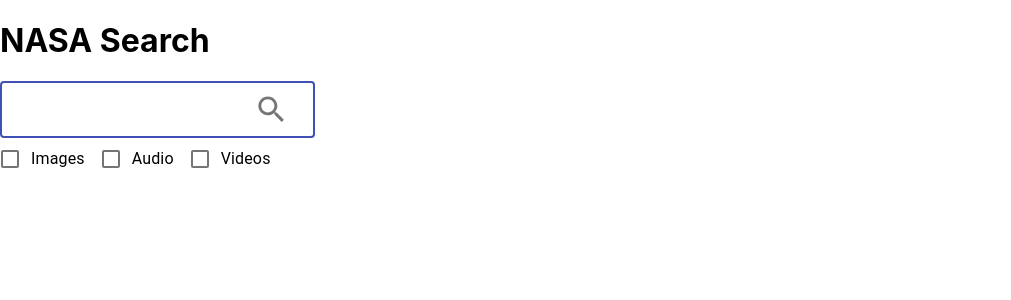
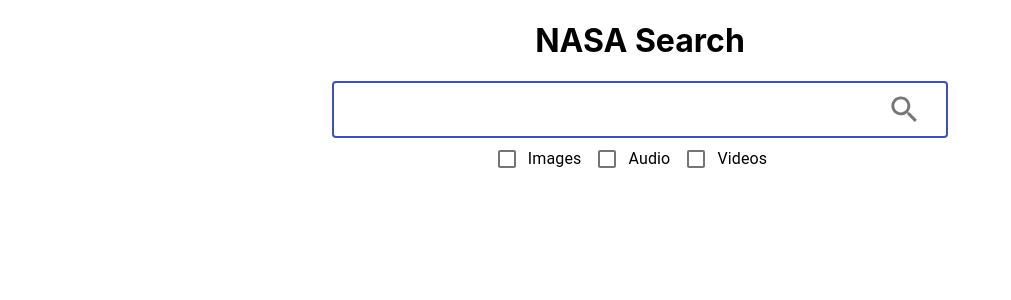
Before and after one commit to sinh343/front-end-tech-challenge, a React (Create React App) app in the folder app/: page / in a window 1280 px wide. Shown: the top 300 px of the page, without its empty margins (0-1011 px from the left). Built offline with nearby package versions, Linux system fonts and the light colour scheme.

Commit message:
adding grid from mui to do most of the layout

```diff
--- a/app/src/App.tsx
+++ b/app/src/App.tsx
@@ -4,15 +4,18 @@
 
 import { BrowserRouter, Switch, Route } from "react-router-dom"
 import { NotFoundPage } from 'pages/NotFoundPage';
+import { Container } from '@material-ui/core';
 
 function App() {
   return (
     <BrowserRouter>
-      <Switch>
-        <Route path="/asset/:id" component={AssetPage}></Route>
-        <Route path="/" exact component={Home}></Route>
-        <Route path="*" component={NotFoundPage} />
-      </Switch>
+      <Container maxWidth="xl">
+        <Switch>
+          <Route path="/asset/:id" component={AssetPage}></Route>
+          <Route path="/" exact component={Home}></Route>
+          <Route path="*" component={NotFoundPage} />
+        </Switch>
+      </Container>
     </BrowserRouter>
   );
 }
--- a/app/src/components/AssetTile/index.tsx
+++ b/app/src/components/AssetTile/index.tsx
@@ -4,6 +4,7 @@
 import React from "react";
 import { useHistory } from "react-router-dom";
 import { ImageProps, INasaAsset, NasaRel } from "../../types";
+import { useStyles } from "./styles";
 
 export interface IAssetTileProps {
   imageProps?: ImageProps,
@@ -14,7 +15,7 @@
 export const AssetTile = (nasaAsset: INasaAsset) => {
   const previewImage = nasaAsset.links?.find(l => l.rel === NasaRel.PREVIEW)?.href ?? config.defaultPreviewImage;
   const { title = "", nasa_id: nasaImageId } = nasaAsset.data?.[0];
-
+  const classes = useStyles();
   const history = useHistory();
   const onClickHandler = () => {
     history.push(`/asset/${nasaImageId}`);
@@ -22,7 +23,7 @@
 
   return (
     <ImageListItem >
-      <img src={previewImage} alt={title} />
+      <img src={previewImage} alt={title} className={classes.img} onClick={onClickHandler} onMouseDown={e => e.preventDefault()} />
       <ImageListItemBar
         title={title}
         actionIcon={
--- /dev/null
+++ b/app/src/components/AssetTile/styles.ts
@@ -0,0 +1,18 @@
+import { createStyles, makeStyles, Theme } from "@material-ui/core/styles"
+import { CSSProperties } from "@material-ui/core/styles/withStyles";
+
+export const CssConstants = {
+  imageHeight: 300
+}
+
+const styles = (t: Theme) => ({
+  img: {
+    width: "100%",
+    maxHeight: `${CssConstants.imageHeight}px`,
+    "&:hover": {
+      cursor: "pointer"
+    } as CSSProperties
+  } as CSSProperties
+})
+
+export const useStyles = makeStyles(t => createStyles(styles(t)));
--- a/app/src/components/ImageAsset/index.tsx
+++ b/app/src/components/ImageAsset/index.tsx
@@ -1,3 +1,5 @@
+import { Grid } from "@material-ui/core";
+import { useStyles } from "./styles";
 import React, { useEffect, useState } from "react";
 import { useParams } from "react-router";
 import { nasaService } from "services/nasaService";
@@ -14,6 +16,7 @@
   const { id: nasaId } = useParams<IAssetUrlParams>();
   const [assetData, setAssetData] = useState<any>({});
   const [assetMetadata, setAssetMetaData] = useState<any>({});
+  const classes = useStyles();
 
   useEffect(() => {
     const fetchData = async () => {
@@ -37,15 +40,17 @@
   const imageSrc = assetData?.items ? getFirstUseableImage(assetData?.items) : undefined;
 
   return (
-    <div>
-      <div>
+    <Grid container justifyContent="center">
+      <Grid container item xs={10} justifyContent="center">
         <h1>{title}</h1>
+      </Grid>
+      <Grid container item xs={10} justifyContent="center">
         <p>{description}</p>
-      </div>
+      </Grid>
 
-      <div>
-        <img src={imageSrc} alt={title} />
-      </div>
-    </div>
+      <Grid item>
+        <img src={imageSrc} alt={title} className={classes.img} />
+      </Grid>
+    </Grid >
   )
 }
--- /dev/null
+++ b/app/src/components/ImageAsset/styles.ts
@@ -0,0 +1,12 @@
+import { createStyles, makeStyles, Theme } from "@material-ui/core/styles"
+import { CSSProperties } from "@material-ui/core/styles/withStyles";
+
+const styles = (t: Theme) => ({
+  img: {
+    width: "100%",
+    maxWidth: "800px",
+    maxHeight: `600px`,
+  } as CSSProperties
+})
+
+export const useStyles = makeStyles(t => createStyles(styles(t)));
--- a/app/src/components/Loading/index.tsx
+++ b/app/src/components/Loading/index.tsx
@@ -1,3 +1,3 @@
 import React from "react";
 
-export const Loading = () => <span>Loading</span>;
+export const Loading = () => <span>Loading...</span>;
--- a/app/src/components/SearchSection/index.tsx
+++ b/app/src/components/SearchSection/index.tsx
@@ -1,4 +1,8 @@
-import { FormControl, FormGroup, IconButton, InputAdornment, OutlinedInput } from "@material-ui/core";
+import FormGroup from '@material-ui/core/FormGroup';
+import Grid from '@material-ui/core/Grid';
+import IconButton from '@material-ui/core/IconButton';
+import InputAdornment from '@material-ui/core/InputAdornment';
+import OutlinedInput from '@material-ui/core/OutlinedInput';
 import SearchIcon from '@material-ui/icons/Search';
 import { SearchCheckbox } from "components/SearchCheckbox";
 import React, { useState } from "react";
@@ -39,10 +43,14 @@
   };
 
   return (
-    <div>
+    <Grid container>
+      <Grid container item xs={12} justifyContent="center">
         <h1>NASA Search</h1>
-      <FormControl >
+      </Grid>
+      <Grid container justifyContent="center">
+        <Grid item xs={12}>
           <OutlinedInput
+            fullWidth
             autoFocus
             value={searchString}
             onChange={e => setSearchString(e.target.value)}
@@ -59,12 +67,18 @@
               </InputAdornment>
             }
           />
+        </Grid>
+        <Grid item >
           <FormGroup row>
             <SearchCheckbox label="Images" checked={isImagesSelected} onChange={e => setIsImagesSelected(!isImagesSelected)} />
             <SearchCheckbox label="Audio" checked={isAudioSelected} onChange={e => setIsAudioSelected(!isAudioSelected)} />
             <SearchCheckbox label="Videos" checked={isVideoSelected} onChange={e => setIsVideoSelected(!isVideoSelected)} />
           </FormGroup>
-      </FormControl>
-    </div>
+        </Grid>
+
+
+
+      </Grid>
+    </Grid>
   );
 };
--- a/app/src/pages/Home/index.tsx
+++ b/app/src/pages/Home/index.tsx
@@ -1,19 +1,29 @@
 import { ImageList } from "@material-ui/core";
+import Grid from "@material-ui/core/Grid";
+import { AssetTile } from "components/AssetTile";
+import { SearchSection } from "components/SearchSection";
 import React from "react";
 import { useAppSelector } from "store/hooks";
-import { AssetTile } from "../../components/AssetTile";
-import { SearchSection } from "../../components/SearchSection";
-
+import { useStyles } from "./styles";
 
 export const Home = () => {
   const nasaImagesData = useAppSelector(s => s.nasa.images);
+  const classes = useStyles();
+  return (
+    <Grid container justifyContent="center">
+      <Grid item sm={6}>
+        <SearchSection />
+      </Grid>
 
-  return (
-    <div>
-      <SearchSection />
-      <ImageList rowHeight={200}>
-        {nasaImagesData.map((props) => <AssetTile {...props} key={props.href} />)}
-      </ImageList>
-    </div>
+      <Grid item xs={12}>
+        <ImageList rowHeight={300} gap={16} cols={4}>
+          {nasaImagesData.map((props) =>
+            <Grid item className={classes.imageGridItem}>
+              <AssetTile {...props} key={props.href} />
+            </Grid>
+          )}
+        </ImageList>
+      </Grid>
+    </Grid>
   )
 }
--- /dev/null
+++ b/app/src/pages/Home/styles.ts
@@ -0,0 +1,10 @@
+import { createStyles, makeStyles, Theme } from "@material-ui/core/styles"
+import { CSSProperties } from "@material-ui/core/styles/withStyles";
+
+const styles = (t: Theme) => ({
+  imageGridItem: {
+    overflow: "hidden",
+  } as CSSProperties,
+})
+
+export const useStyles = makeStyles(t => createStyles(styles(t)));
```
Lines whose indentation alone changed are shown as unchanged.
